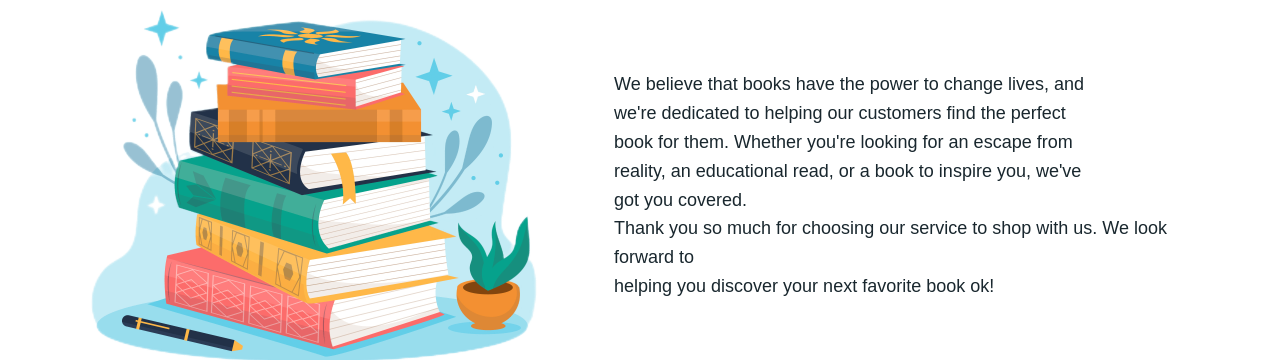
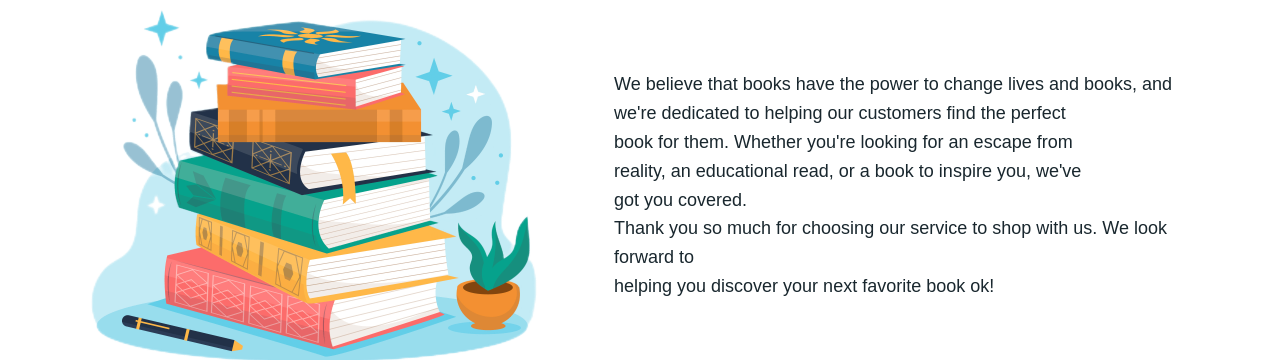
Before and after one commit to ZamirZhiianbekov/bookShop, a React (Create React App) app: page /aboutUs in a window 1280 px wide. Shown: the part 202-562 px from the top of the page. Built offline with nearby package versions, Linux system fonts and the light colour scheme; a web font is replaced by a local one.

Commit message:
last one

```diff
--- a/src/components/AboutUs/index.js
+++ b/src/components/AboutUs/index.js
@@ -9,7 +9,7 @@ const AboutUs = () => {
                     <h1 className="AboutUs--us">About Us</h1>
                     <div className="AboutUs--lorem">
                         <img src={Star} alt=""/>
-                        <p className="AboutUs--lorem__page">We believe that books have the power to change lives, and <br/>  we're dedicated to helping our customers find the perfect <br/>  book for them. Whether you're looking for an escape from <br/> reality, an educational read, or a book to inspire you, we've <br/>  got you covered.<br/>
+                        <p className="AboutUs--lorem__page">We believe that books have the power to change lives and books, and <br/>  we're dedicated to helping our customers find the perfect <br/>  book for them. Whether you're looking for an escape from <br/> reality, an educational read, or a book to inspire you, we've <br/>  got you covered.<br/>
                             Thank you so much for choosing our service to shop with us. We look forward to <br/>helping you discover your next favorite book ok!</p>
                     </div>
                 </div>
```
